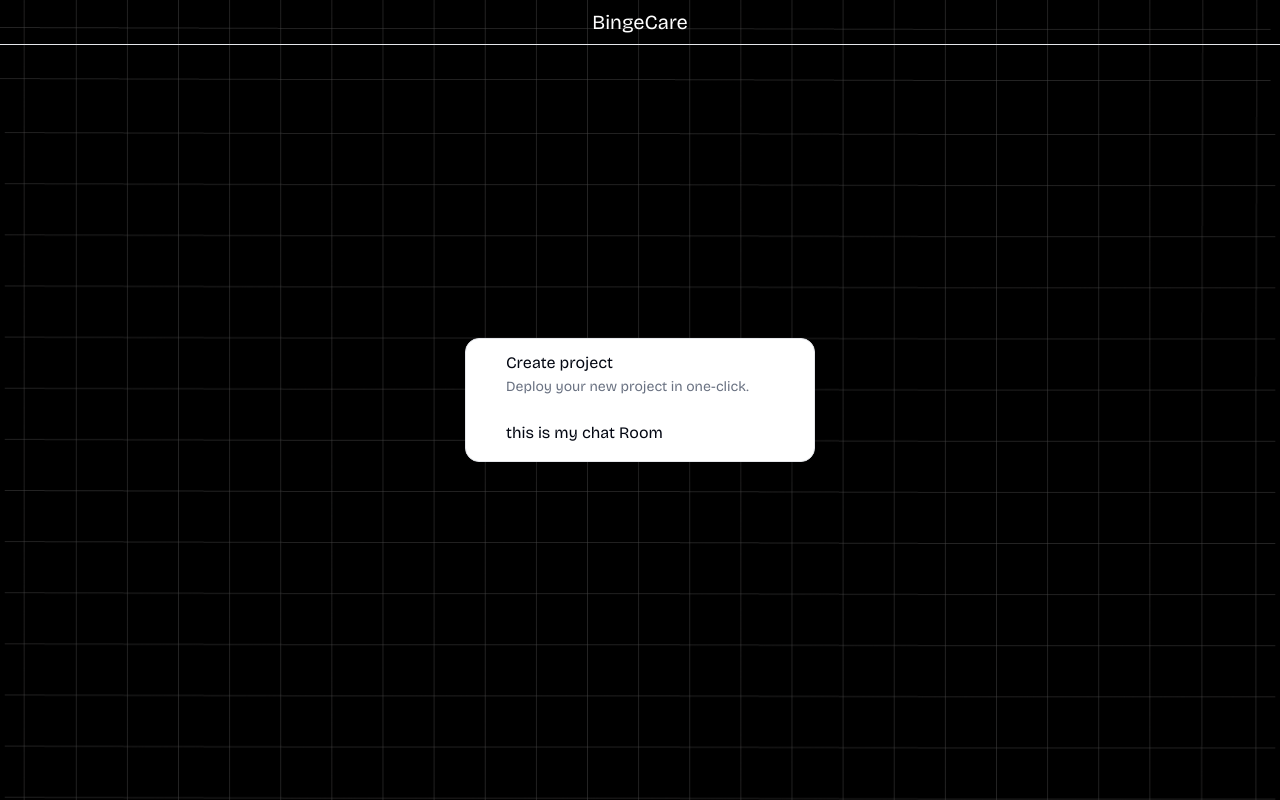
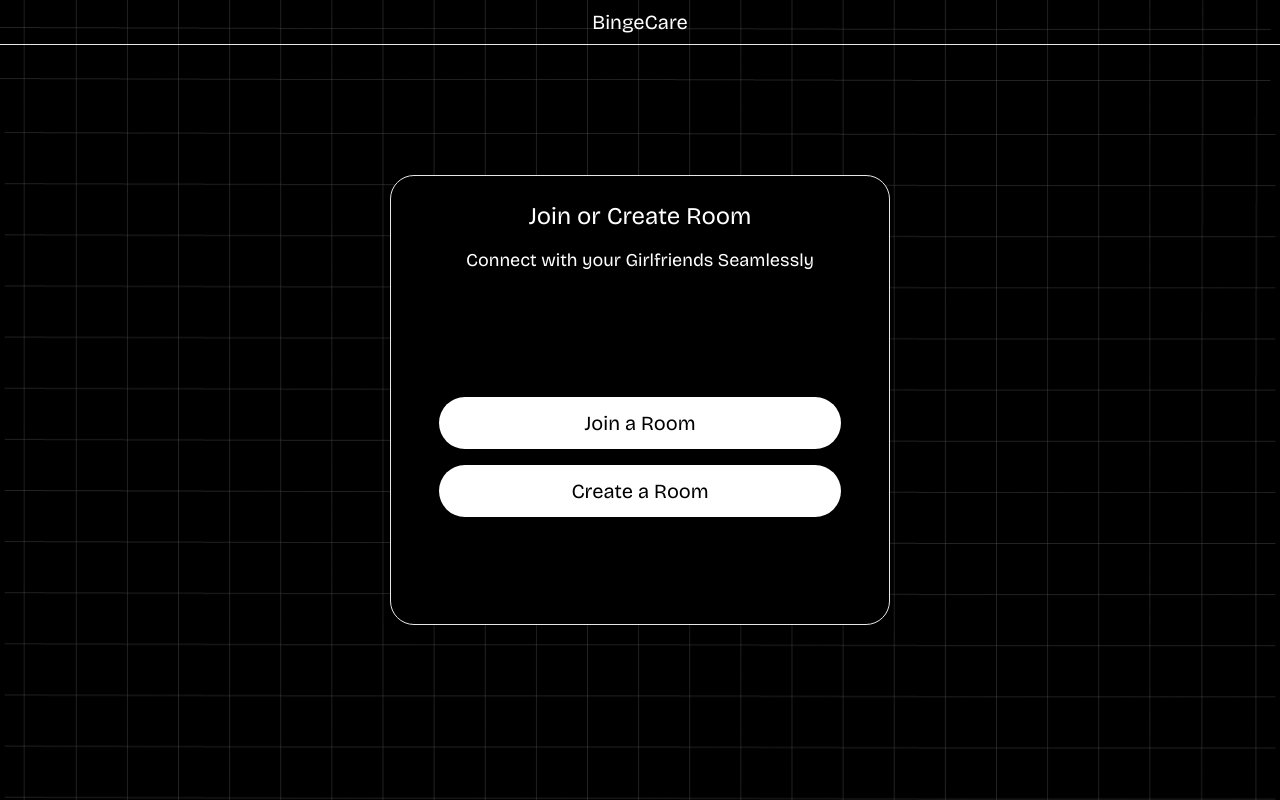
Before and after one commit to rakesh0x/BingeCare, a Next.js app: page / in a window 1280 px wide. Built offline with nearby package versions, Linux system fonts and the light colour scheme.

Commit message:
Added the Join or Create Card

```diff
--- a/components/Homepage/Homepage.tsx
+++ b/components/Homepage/Homepage.tsx
@@ -5,9 +5,7 @@ import { Grid } from "../BackGround/Grid"
 export const HomePage = () =>  {
   return (
     <>
-      <Grid>
-        <p> this is my chat Room</p>
-      </Grid>
+      <Grid/>
     </>
   );
 }
--- a/components/Homepage/InsideChat.tsx
+++ b/components/Homepage/InsideChat.tsx
@@ -2,8 +2,8 @@
 
 export const ChatRoom = () => {
     return (
-        <div className="text-gray-700">
-            This is My ChatRoom
+        <div className="flex justify-center">
+            Join or Create Room
         </div>
     )
 }
--- a/components/Landing/Container.tsx
+++ b/components/Landing/Container.tsx
@@ -7,15 +7,24 @@ import {
   CardTitle,
 } from "@/components/ui/card";
 
-export const CardWithForm = ({ children }: { children: React.ReactNode }) => {
+export const CardWithForm = () => {
   return (
-    <Card className="w-[350px] bg-white shadow-lg rounded-xl p-4">
-      <CardHeader>
-        <CardTitle>Create project</CardTitle>
-        <CardDescription>Deploy your new project in one-click.</CardDescription>
+    <Card className="w-[500px] bg-black shadow-lg rounded-3xl p-6 h-[450px] flex flex-col ">
+      <CardHeader className="p-0 mb-4 text-center w-full">
+        <CardTitle className="text-white text-2xl font-bold">
+          Join or Create Room
+        </CardTitle>
+        <CardDescription className="text-lg text-white font-bold mt-2 ">
+          Connect with your Girlfriends Seamlessly
+        </CardDescription>
       </CardHeader>
-      <CardContent>
-        {children}
+      <CardContent className="flex flex-col space-y-4 flex-grow justify-center">
+        <button className="rounded-full text-xl font-semibold bg-white text-black py-3 hover:bg-gray-200 transition-colors">
+          Join a Room
+        </button>
+        <button className="rounded-full text-xl font-semibold bg-white text-black py-3 hover:bg-gray-200 transition-colors">
+          Create a Room
+        </button>
       </CardContent>
     </Card>
   );
```
Also changed, not shown: 1 other file (tests, documents, lock files or other folders).
